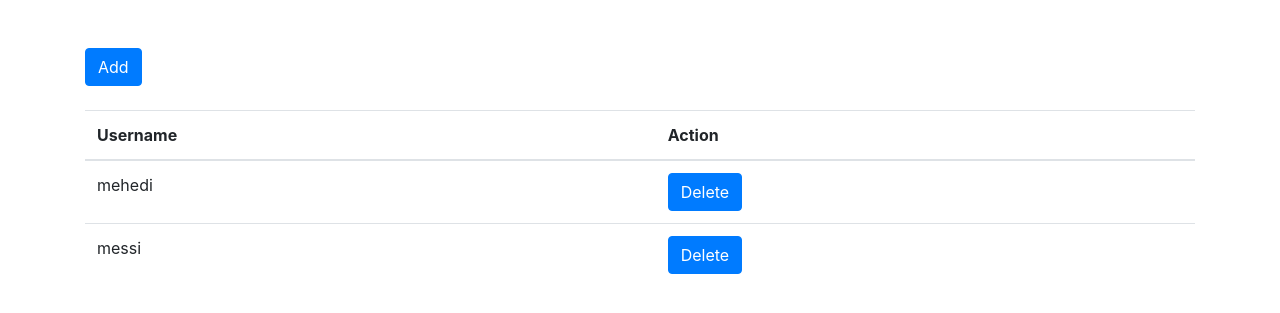
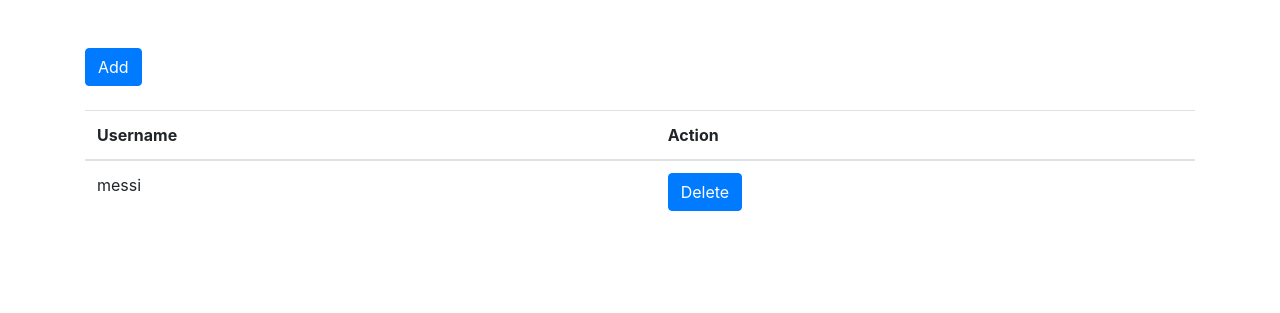
Before and after one commit to MehediHasanMridha/CSE9, a PHP site: page /main/admin.php?id=5 in a window 1280 px wide. Shown: the part 56-369 px from the top of the page. Run offline with PHP 8.4, Linux system fonts and the light colour scheme; the visitor is signed in with stand-in values (Sample User, id 1); data comes from the database, SQL or seed files in the repository.

Commit message:
admin update

```diff
--- a/main/admin.php
+++ b/main/admin.php
@@ -2,7 +2,7 @@
 <?php
 if (isset($_GET['id'])) {
   $id = $_GET['id'];
-  $quarry = "DELETE FROM teacher WHERE id='$id'";
+  $quarry = "DELETE FROM admin WHERE id='$id'";
   $Del = $db->delete($quarry);
 }
 ?>
```
Also changed, not shown: upload/845bf9f283.jpg (added).
